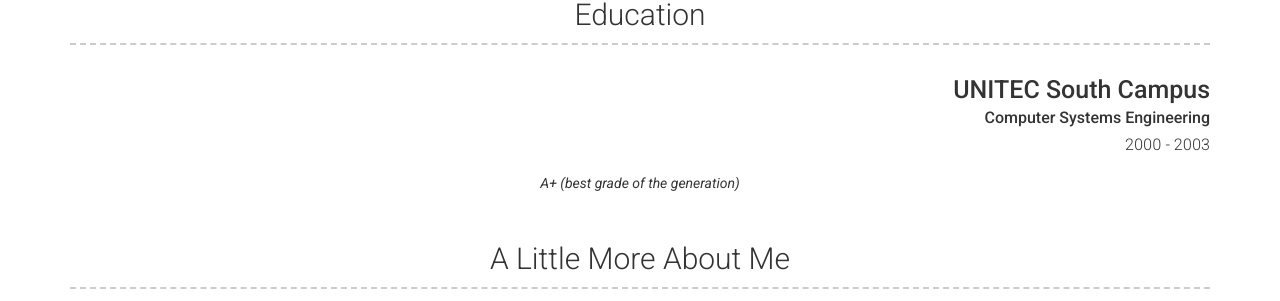
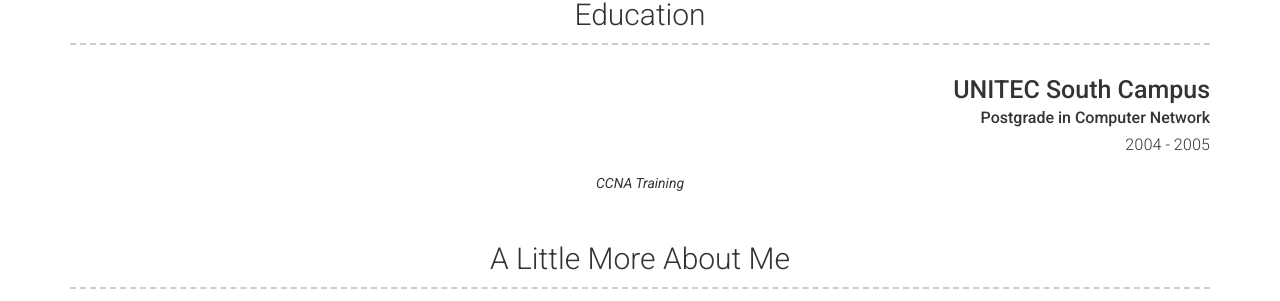
Before and after one commit to angeljach/angeljach.github.io, a Jekyll site: the page built from index.md, in a window 1280 px wide. Shown: the part 1388-1689 px from the top of the page. Built offline with Jekyll 4.4.1, drawn with Linux system fonts in a browser that asks for light colours; nearby versions of some CDN libraries.

Commit message:
feat: postgrade information added

```diff
--- a/_config.yml
+++ b/_config.yml
@@ -103,6 +103,15 @@ content:
           A+ (best grade of the generation)
         # description: | # this will include new lines to allow paragraphs
         #   Description of qualification
+    content:
+      - layout: top-right
+        title: UNITEC South Campus
+        sub_title: Postgrade in Computer Network
+        caption: 2004 - 2005
+        quote: >
+          CCNA Training
+        # description: | # this will include new lines to allow paragraphs
+        #   Description of qualification
   - title: A Little More About Me
     layout: text
     content: | # this will include new lines to allow paragraphs
```
